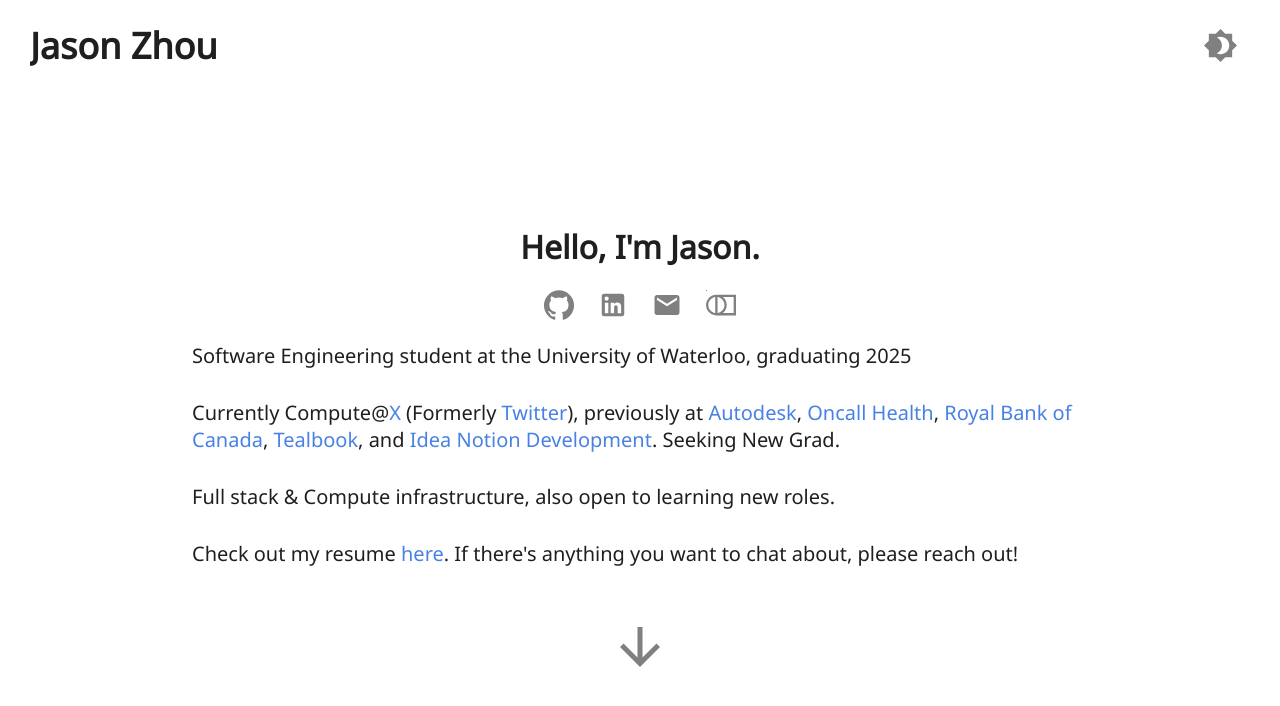
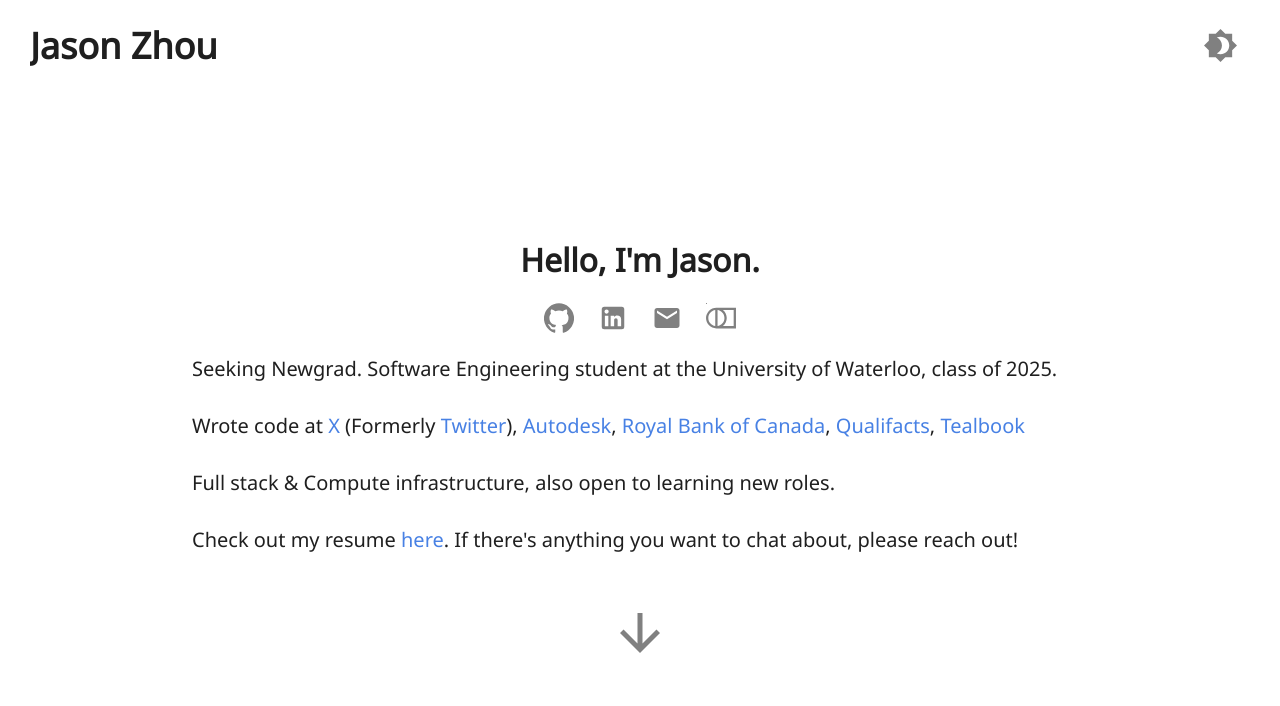
Before and after one commit to ZhouJas/personal, a React (Create React App) app: page / in a window 1280 px wide. Shown: the top 706 px of the page. Built offline with nearby package versions, Linux system fonts and the light colour scheme.

Commit message:
update intro page

```diff
--- a/src/components/intro/intro.tsx
+++ b/src/components/intro/intro.tsx
@@ -8,13 +8,12 @@
   const email = "mailto:jason.zhou@uwaterloo.ca"
   const linkedin = "https://www.linkedin.com/in/zhoujas/"
   const rbc = "https://www.rbc.com/our-company/index.html"
-  const ideanotion = "https://ideanotion.net/"
   const tealbook = "https://www.tealbook.com/"
-  const oncall = "https://oncallhealth.com/"
+  const qualifacts = "https://qualifacts.com/"
   const autodesk = "https://www.autodesk.com/"
   const twitter = "https://twitter.com/home"
   const webring = "https://se-webring.xyz/"
-  const resumeLink = "https://drive.google.com/file/d/14-t4uylU0JtXa082f7C1nHgP4UpsOffX/view?usp=sharing"
+  const resumeLink = "https://drive.google.com/file/d/1aponlOGaaDC7GReWRrkDuAuxyz6y0rsm/view?usp=sharing"
 
   return (
     <div className="intro" id="intro">
@@ -54,14 +53,13 @@
         </div>
       </div>
       <div className="introBody" id="school">
-        Software Engineering student at the University of Waterloo, graduating 2025
+        Seeking Newgrad. Software Engineering student at the University of Waterloo, class of 2025.
       </div>
       <div className="introBody" id="prevWork">
-        Currently Compute@<a href={twitter} target="_blank" rel="noreferrer">X</a> (Formerly <a href={twitter} target="_blank" rel="noreferrer">Twitter</a>),
-        previously at <a href={autodesk} target="_blank" rel="noreferrer">Autodesk</a>, <a href={oncall} target="_blank" rel="noreferrer">Oncall Health</a>,{" "}
-        <a href={rbc} target="_blank" rel="noreferrer">Royal Bank of Canada</a>, <a href={tealbook} target="_blank" rel="noreferrer">Tealbook</a>, and{" "}
-        <a href={ideanotion} target="_blank" rel="noreferrer">Idea Notion Development</a>. Seeking New Grad.
-        </div>
+        Wrote code at <a href={twitter} target="_blank" rel="noreferrer">X</a> (Formerly <a href={twitter} target="_blank" rel="noreferrer">Twitter</a>),{" "}
+        <a href={autodesk} target="_blank" rel="noreferrer">Autodesk</a>, <a href={rbc} target="_blank" rel="noreferrer">Royal Bank of Canada</a>,{" "}
+        <a href={qualifacts} target="_blank" rel="noreferrer">Qualifacts</a>, <a href={tealbook} target="_blank" rel="noreferrer">Tealbook</a>
+      </div>
       <div className="introBody" id="motivation">
         Full stack & Compute infrastructure, also open to learning new roles.
       </div>
```
